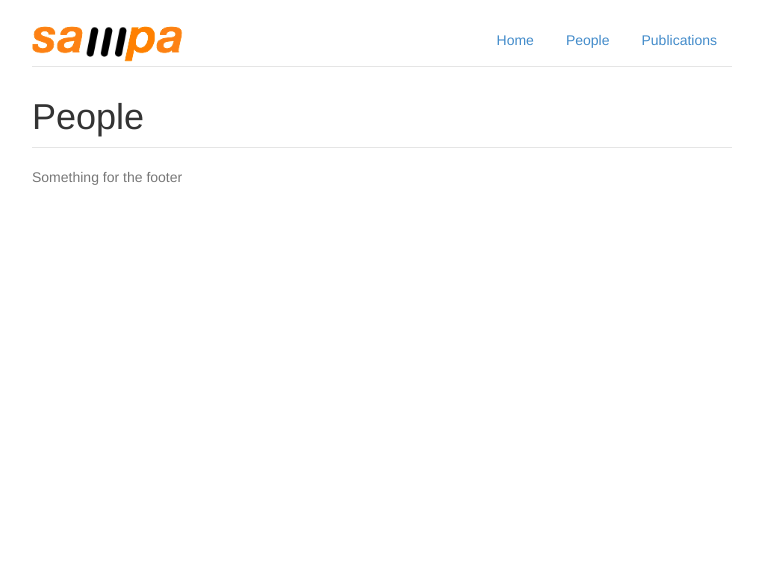
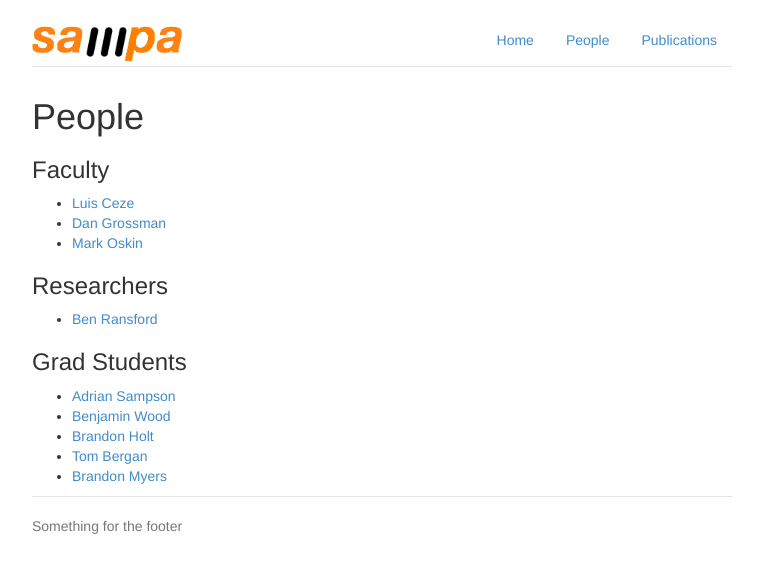
Before and after one commit to uwsampa/sampa-public, a Jekyll site: the page built from people/index.html, in a window 1280 px wide. Shown: the top 573 px of the page, without its empty margins (258-1021 px from the left). Built offline with Jekyll 4.4.1, drawn with Linux system fonts in a browser that asks for light colours; Markdown is read by kramdown in place of the engine named in the settings.

Commit message:
people listing

```diff
--- a/_config.yml
+++ b/_config.yml
@@ -6,19 +6,7 @@ markdown: redcarpet
 # colorize code snippets with the pygment module
 pygments: true
 
-people:
-  luisceze:
-    display_name: "Luis Ceze"
-    webpage: "https://homes.cs.washington.edu/~luisceze/"
-    github: luisceze
-  djg:
-    display_name: "Dan Grossman"
-    webpage: "https://homes.cs.washington.edu/~djg/"
-  asampson:
-    display_name: "Adrian Sampson"
-    webpage: "https://homes.cs.washington.edu/~asampson/"
-    github: sampsyo
-  ransford:
-    display_name: "Ben Ransford"
-    webpage: "https://home.cs.washington.edu/~ransford/"
-    github: ransford
+roles:
+    - {key: faculty, name: Faculty}
+    - {key: postdoc, name: Researchers}
+    - {key: grad, name: Grad Students}
--- /dev/null
+++ b/_data/people.yml
@@ -0,0 +1,41 @@
+luisceze:
+    display_name: "Luis Ceze"
+    webpage: "https://homes.cs.washington.edu/~luisceze/"
+    github: luisceze
+    role: faculty
+djg:
+    display_name: "Dan Grossman"
+    webpage: "https://homes.cs.washington.edu/~djg/"
+    role: faculty
+oskin:
+    display_name: "Mark Oskin"
+    webpage: "https://homes.cs.washington.edu/~oskin/"
+    role: faculty
+
+ransford:
+    display_name: "Ben Ransford"
+    webpage: "https://home.cs.washington.edu/~ransford/"
+    github: ransford
+    role: postdoc
+
+asampson:
+    display_name: "Adrian Sampson"
+    webpage: "https://homes.cs.washington.edu/~asampson/"
+    github: sampsyo
+    role: grad
+bpw:
+    display_name: "Benjamin Wood"
+    webpage: "https://homes.cs.washington.edu/~bpw/"
+    role: grad
+bholt:
+    display_name: "Brandon Holt"
+    webpage: "https://homes.cs.washington.edu/~bholt/"
+    role: grad
+tbergan:
+    display_name: "Tom Bergan"
+    webpage: "https://homes.cs.washington.edu/~tbergan/"
+    role: grad
+bdmyers:
+    display_name: "Brandon Myers"
+    webpage: "https://homes.cs.washington.edu/~bdmyers/"
+    role: grad
--- a/code/index.html
+++ b/code/index.html
@@ -6,5 +6,4 @@ title: Code
 <div id="home">
   <h1>Code</h1>
 
-  {% include code.html %}
 </div>
--- a/people/index.html
+++ b/people/index.html
@@ -6,10 +6,20 @@ title: People
 <div id="home">
   <h1>People</h1>
 
-  <!-- why does this come up blank for each person? -->
-  {% for person in site.people %}
-    <div class="person">
-      <a href="{{ person.webpage |escape }}">{{ person.display_name }}</a>
-    </div>
+  {% for role in site.roles %}
+    <h3>{{ role.name }}</h3>
+    <ul>
+    {% for item in site.data.people %}
+      {% assign person = item[1] %}
+      {% if person.role == role.key %}
+        <li class="person">
+          <a href="{{ person.webpage |escape }}">
+            {{ person.display_name }}
+          </a>
+        </li>
+      {% endif %}
+    {% endfor %}
+    </ul>
   {% endfor %}
+
 </div>
```
